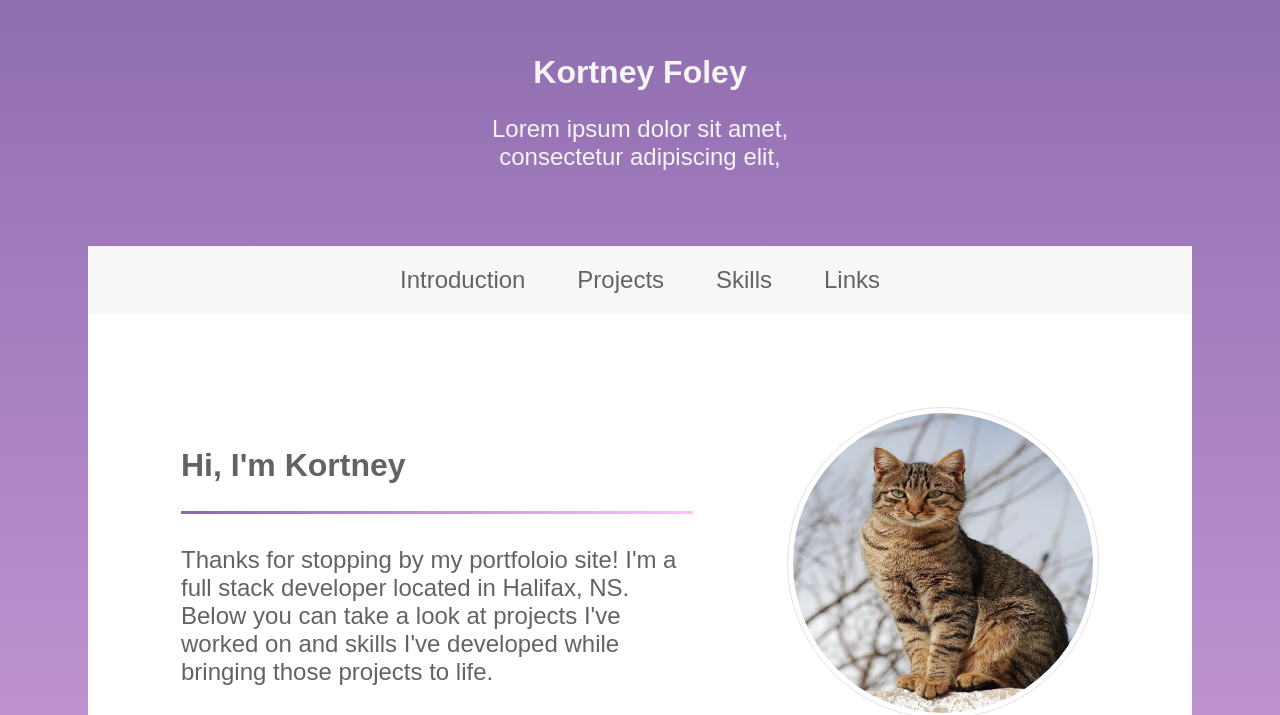
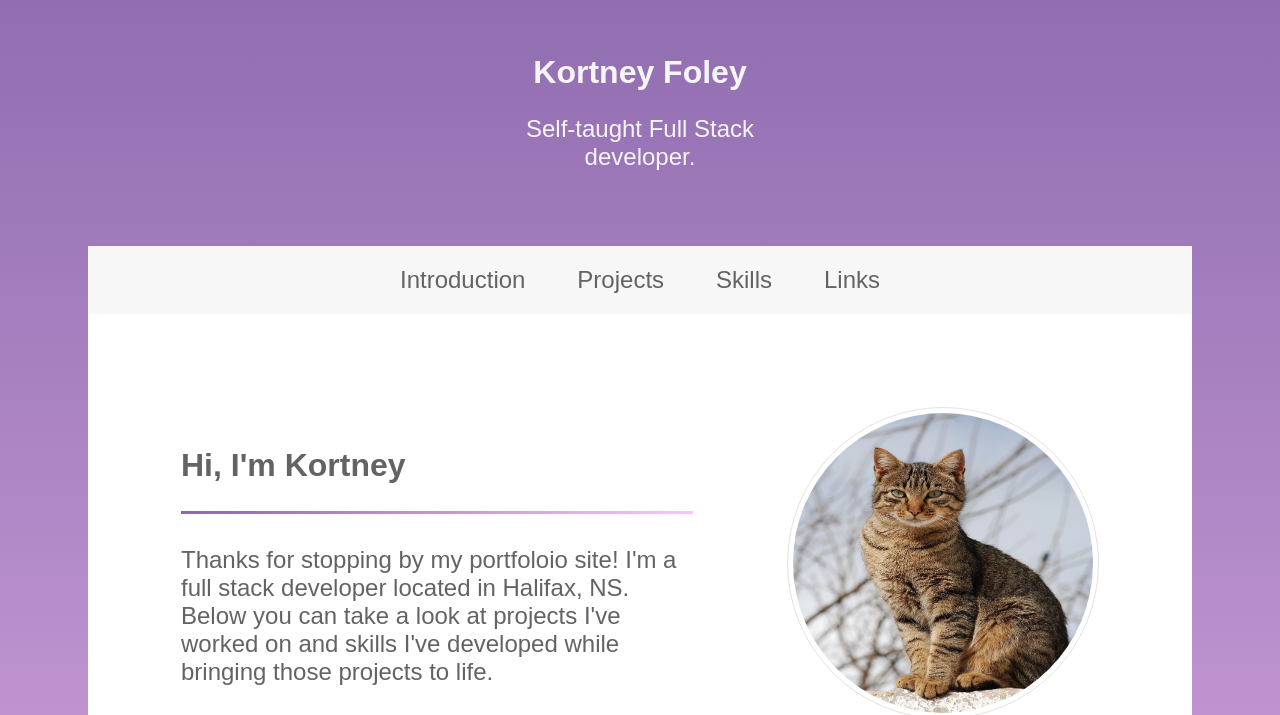
Before and after one commit to kfoley123/portfolio, a React (Create React App) app: page / in a window 1280 px wide. Shown: the part 115-830 px from the top of the page. Built offline with nearby package versions, Linux system fonts and the light colour scheme; a web font is replaced by a local one.

Commit message:
changed some text

```diff
--- a/src/Components /Header/Header.js
+++ b/src/Components /Header/Header.js
@@ -8,7 +8,7 @@ export default function Header() {
                 <img src="" alt=""></img>
             </span>
             <h1>Kortney Foley</h1>
-            <p>Lorem ipsum dolor sit amet, consectetur adipiscing elit,</p>
+            <p>Self-taught Full Stack developer.</p>
         </header>
     );
 }
```
